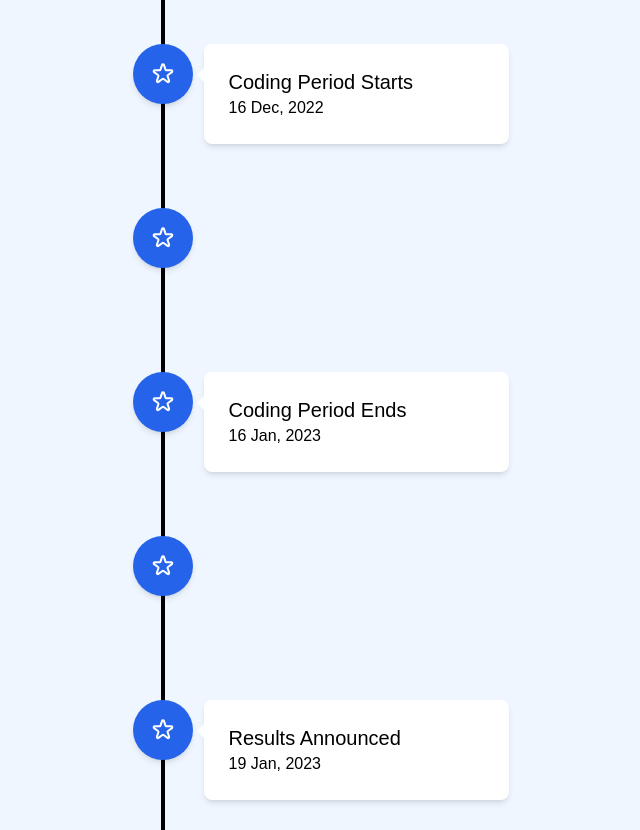
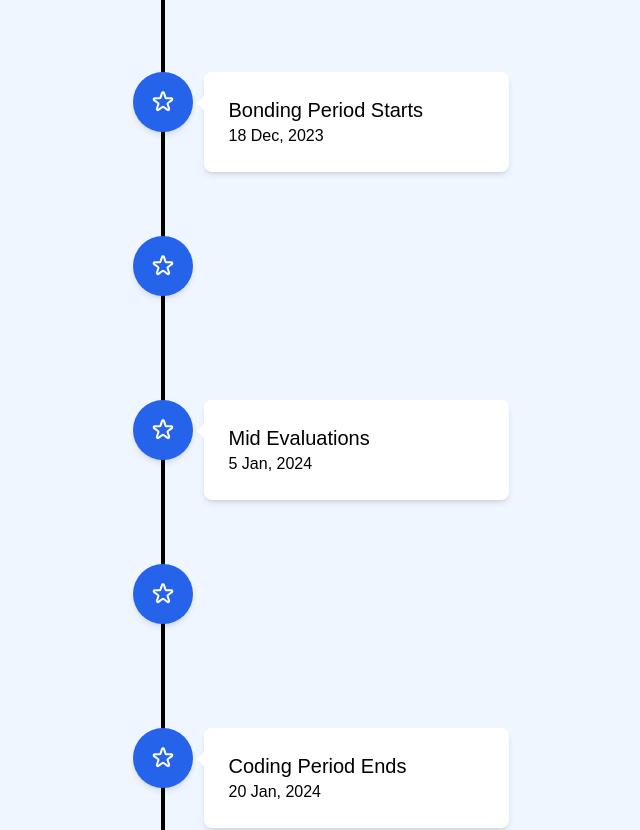
Before and after one commit to OpenLake/FOSS-Overflow, a Next.js app: page / in a window 1280 px wide. Shown: the part 3340-4170 px from the top of the page, without its empty margins (477-1117 px from the left). Built offline with nearby package versions, Linux system fonts and the light colour scheme.

Commit message:
Updated Timeline

```diff
--- a/content/timeline.js
+++ b/content/timeline.js
@@ -1,34 +1,38 @@
 export const timelineData = [
 	{
 		title: 'Application Period Starts',
-		date: '27 Nov, 2022',
+		date: '1 Dec, 2023',
 	},
 	{
 		title: 'Application Period Ends',
-		date: '13 Dec, 2022',
+		date: '15 Dec, 2023',
 	},
 	{
-		title: "Students' Projects Announced",
-		date: '15 Dec, 2022',
+		title: "Event Inauguration and Annoncement of Selected Mentees",
+		date: '17 Dec, 2023',
+	},
+	{
+		title: "Bonding Period Starts",
+		date: '18 Dec, 2023',
 	},
 	{
 		title: 'Coding Period Starts',
-		date: '16 Dec, 2022',
+		date: '20 Dec, 2023',
 	},
 	{
 		title: 'Mid Evaluations',
-		date: '31 Dec to 2 Jan, 2023',
+		date: '5 Jan, 2024',
+	},
+	{
+		title: 'Mid Evaluations Results',
+		date: '7 Jan, 2024',
 	},
 	{
 		title: 'Coding Period Ends',
-		date: '16 Jan, 2023',
-	},
-	{
-		title: 'Mentor submits evaluations',
-		date: '16-18 Jan, 2023',
+		date: '20 Jan, 2024',
 	},
 	{
 		title: 'Results Announced',
-		date: '19 Jan, 2023',
+		date: '24 Jan, 2024',
 	},
 ];
```
Also changed, not shown: 1 other file (tests, documents, lock files or other folders).
